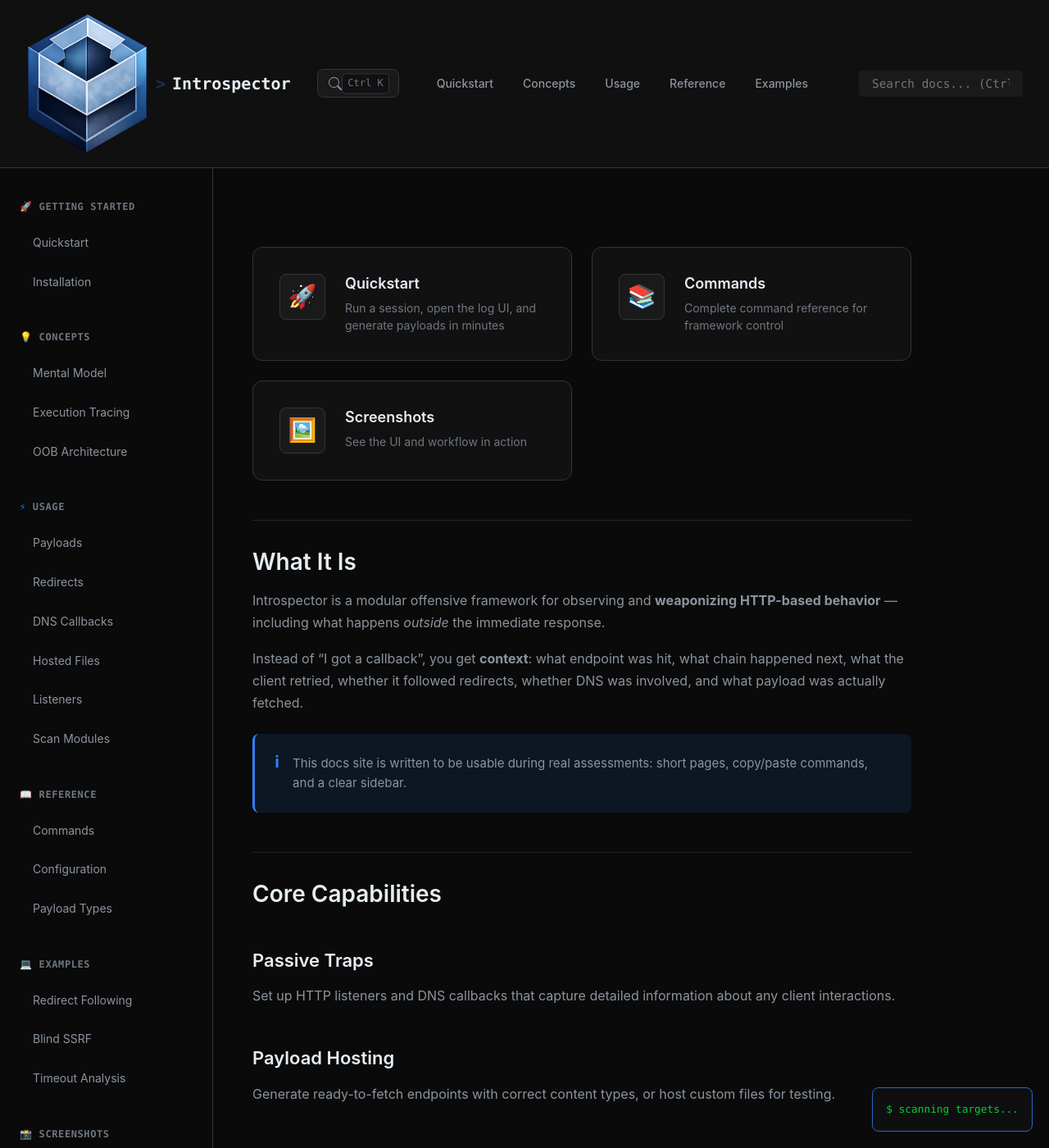
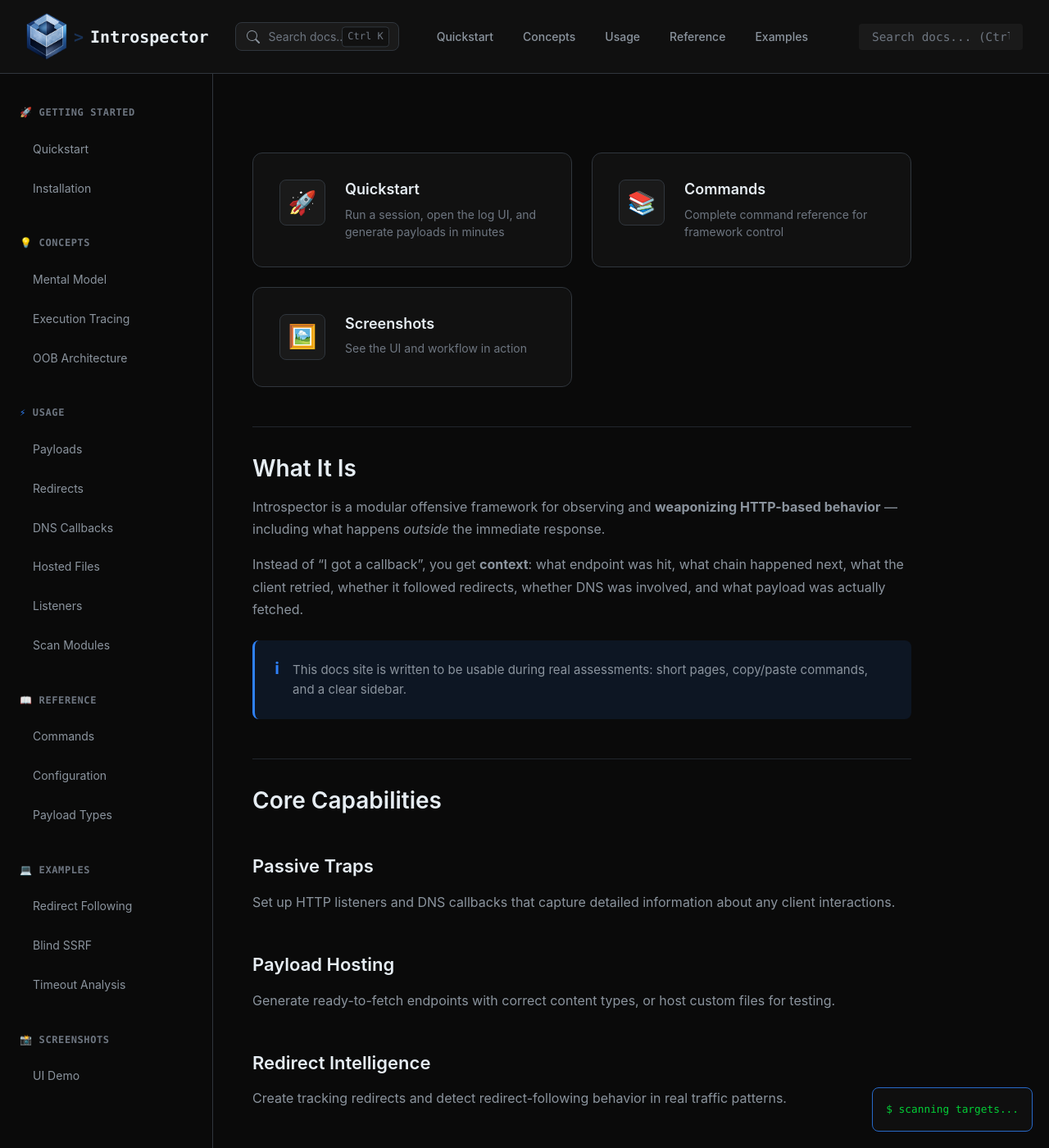
Before and after one commit to Dedal0/Introspector-Docs, a Jekyll site: the page built from index.md, in a window 1280 px wide and 1400 px high. Shown: the whole window at 82% size. Built offline with Jekyll 4.4.1, drawn with Linux system fonts in a browser that asks for light colours; our own code applies the rules of GitHub Pages for plain Markdown files.

Commit message:
Update introspector.css

```diff
--- a/assets/css/introspector.css
+++ b/assets/css/introspector.css
@@ -960,8 +960,8 @@ tbody tr:hover {
 }
 
 .hero-logo{
-  width:150px;
+  width:50px;
   height:auto;
-  max-width:150px;
+  max-width:50px;
   display:block;
 }
```
